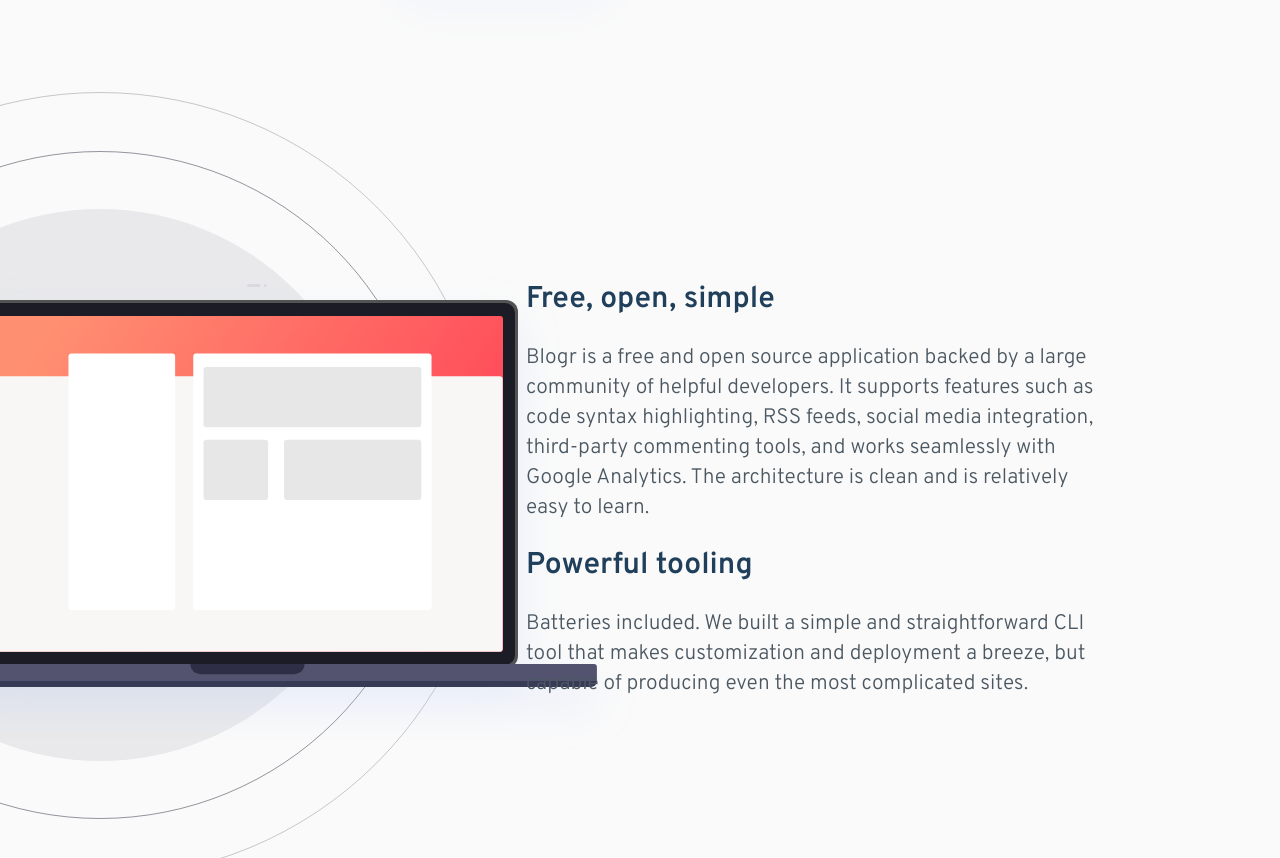
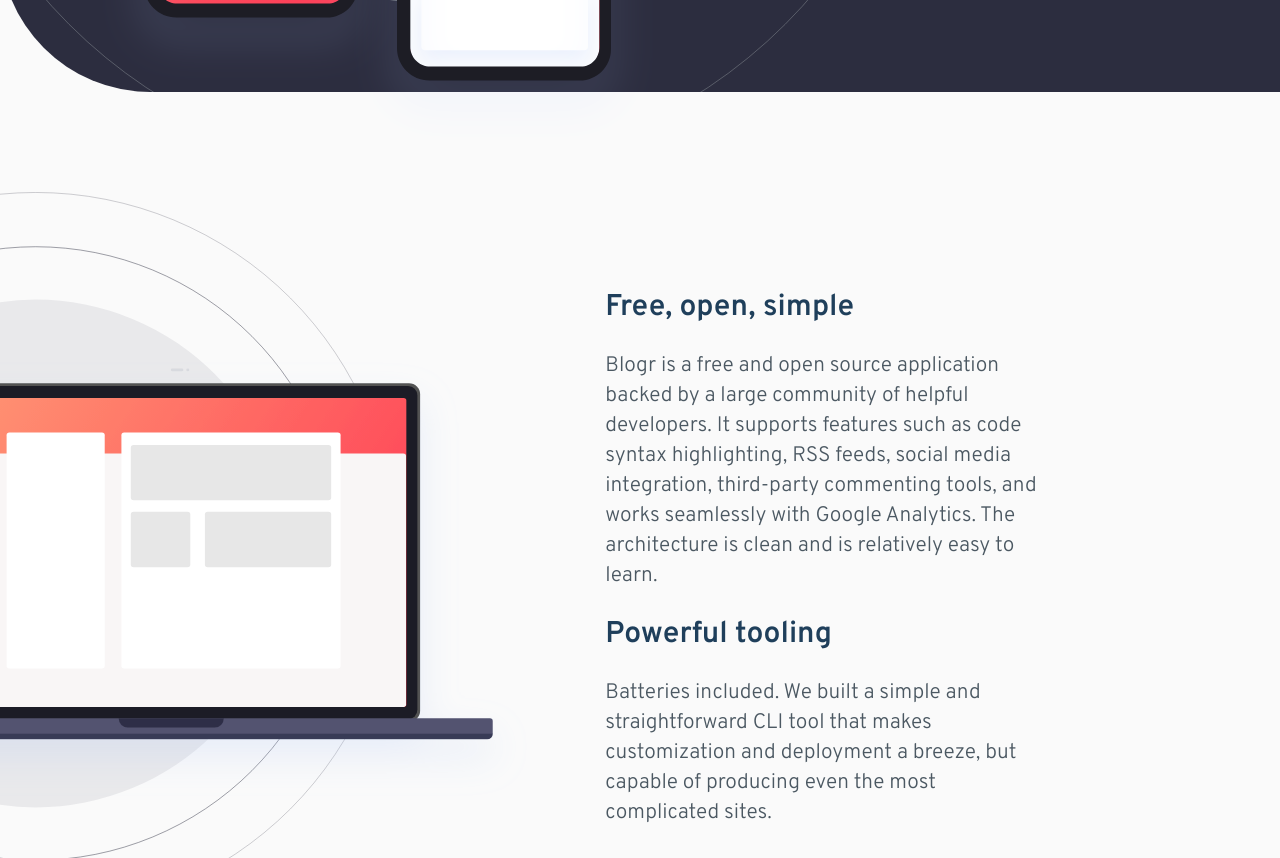
Before and after one commit to oasenyol/site-4, a plain HTML site: page index.html in a window 1280 px wide. Shown: the part 1942-2800 px from the top of the page. Drawn offline with Linux system fonts and the light colour scheme.

Commit message:
desktop hatalar düzeltildi

```diff
--- a/style.css
+++ b/style.css
@@ -128,6 +128,7 @@ h2 {
 }
 .section-one {
   width: 100%;
+  padding-bottom: 100px;
 }
 .section-one-container {
   display: flex;
@@ -206,16 +207,19 @@ h2 {
   font-size: 30px;
 }
 .section-three-left {
-  width: 50%;
-  margin-left: -470px;
+  width: 70%;
+  margin-left: -360px;
+}
+.section-three-left img {
+  width: 100%;
+  height: 100%;
 }
 .section-three-right {
-  width: 45%;
+  width: 50%;
 }
 .section-three-right .text-right p {
   color: hsl(207, 13%, 34%);
-}
-.section-three-right img {
+  width: 70%;
 }
 footer {
   background: hsl(240, 10%, 16%);
```
